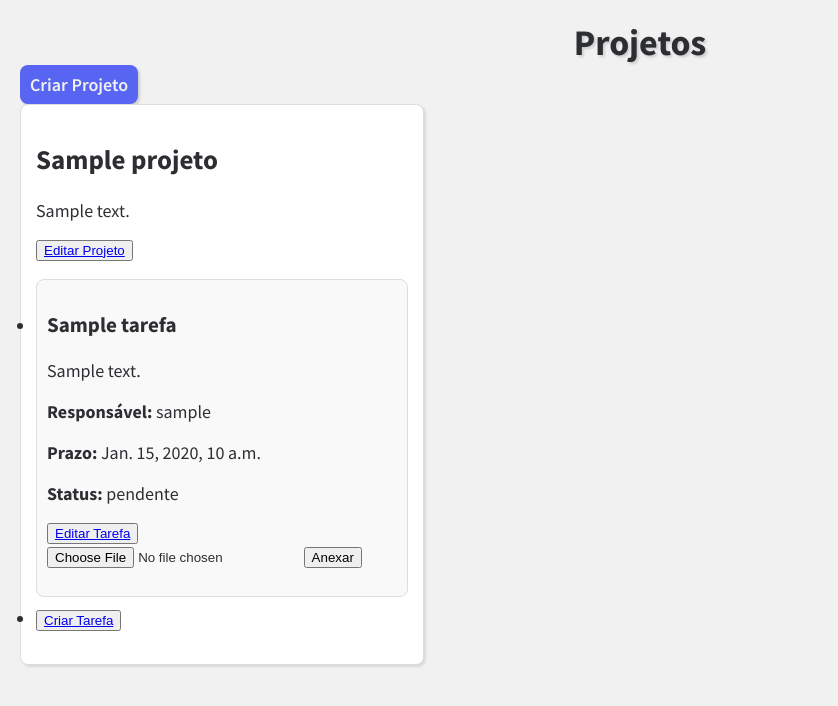
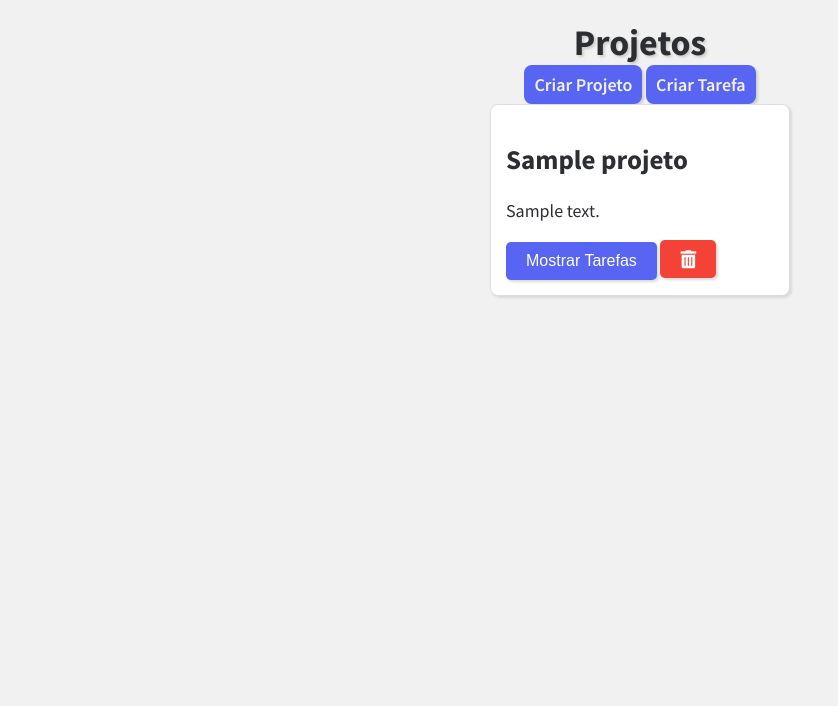
Before and after one commit to PietroFlemming-Glov3r/dw2-Task_Manager, a Django app: page / in a window 1280 px wide. Shown: the part 64-770 px from the top of the page, without its empty margins (0-838 px from the left). Run offline with Django 5.2, Linux system fonts and the light colour scheme; a user stored in the database is signed in; tables that the repository leaves empty hold one stand-in row (values such as "Sample post").

Commit message:
css alterado e botões estão funcionais

```diff
--- a/core/forms.py
+++ b/core/forms.py
@@ -24,4 +24,4 @@ class ComentarioForm(forms.ModelForm):
 class AnexoForm(forms.ModelForm):
     class Meta:
         model = Anexo
-        fields = '__all__'  # Ou especifique os campos necessários
+        fields = ['arquivo', 'nome']
--- a/core/static/css/base.css
+++ b/core/static/css/base.css
@@ -21,8 +21,7 @@ body {
   color: #f1f1f1;
 }
 
-  .nav-left {
-    a {
+.nav-left a {
   font-size: 26px;
   color: #f1f1f1;
   border-radius: 8px;
@@ -31,9 +30,8 @@ body {
   text-shadow: 1.95px 1.95px 2.6px rgba(0, 0, 0, 0.15);
 }
 
-    h1 {
+.nav-left h1 {
   margin: 0;
-    }
 }
 
 .nav-right {
@@ -41,20 +39,22 @@ body {
   align-items: center;
   justify-content: center;
   gap: 10px;
-    .user_logged {
-      text-shadow: 1.95px 1.95px 2.6px rgba(0, 0, 0, 0.15);
-
 }
 
-    p {
+.nav-right .user_logged {
+  text-shadow: 1.95px 1.95px 2.6px rgba(0, 0, 0, 0.15);
+}
+
+.nav-right p {
   margin: 0;
 }
 
-    form {
+.nav-right form {
   margin: 0;
 }
 
-    button, .loggin_button{
+.nav-right button,
+.nav-right .loggin_button {
   background-color: #5865f2;
   border-radius: 8px;
   border: none;
@@ -66,7 +66,7 @@ body {
   padding: 4px 8px;
   box-shadow: rgba(0, 0, 0, 0.15) 1.95px 1.95px 2.6px;
 }
-  }
+
 .loggin_button {
   text-decoration: none;
 }
@@ -76,9 +76,10 @@ body {
   flex-direction: column;
   margin-top: 20px;
   padding: 0 20px;
+  align-items: center;
+}
 
-    .actions {
-      button {
+.content .actions button {
   background-color: #5865f2;
   border-radius: 8px;
   border: none;
@@ -88,12 +89,11 @@ body {
   font-weight: 600;
   padding: 8px 10px;
   box-shadow: rgba(0, 0, 0, 0.15) 1.95px 1.95px 2.6px;
+}
 
-        a {
+.content .actions button a {
   color: #f1f1f1;
   text-decoration: none;
-        }
-      }
 }
 
 h1 {
@@ -113,12 +113,13 @@ body {
   display: flex;
   align-items: center;
   gap: 4px;
+}
 
-      p {
+li.item p {
   margin: 0;
 }
 
-    button {
+li.item button {
   background-color: #5865f2;
   border-radius: 8px;
   border: none;
@@ -129,8 +130,6 @@ body {
   font-weight: 600;
   padding: 4px 8px;
   box-shadow: rgba(0, 0, 0, 0.15) 1.95px 1.95px 2.6px;
-      }
-    }
 }
 
 .post-entry {
@@ -144,7 +143,8 @@ body {
 .post-entry h2 a,
 .post-entry h2 a:visited {
   color: blue;
-    text-decoration: none; }
+  text-decoration: none;
+}
 
 .post-entry p {
   margin: 0;
@@ -154,3 +154,56 @@ body {
 .post-entry h2 a:hover {
   color: red;
 }
+
+button.toggle-tasks {
+  background-color: #5865f2;
+  color: white;
+  padding: 10px 20px;
+  border: none;
+  border-radius: 5px;
+  cursor: pointer;
+  font-size: 16px;
+  box-shadow: rgba(0, 0, 0, 0.15) 1.95px 1.95px 2.6px;
+}
+
+button.toggle-tasks:hover {
+  background-color: #4CAF50;
+}
+
+button.delete-project,
+button.delete-task {
+  background-color: #f44336;
+  color: white;
+  padding: 10px 20px;
+  border: none;
+  border-radius: 5px;
+  cursor: pointer;
+  font-size: 16px;
+  box-shadow: rgba(0, 0, 0, 0.15) 1.95px 1.95px 2.6px;
+}
+
+button.delete-project:hover,
+button.delete-task:hover {
+  background-color: #d32f2f;
+}
+
+button.delete-project i,
+button.delete-task i {
+  font-size: 18px;
+}
+
+.projects-container {
+  display: flex;
+  flex-wrap: wrap;
+  gap: 20px;
+  justify-content: center;
+  max-width: 1200px;
+  width: 100%;
+}
+
+.project-column {
+  flex: 1 1 30%;
+  max-width: 300px;
+  min-width: 250px;
+  box-sizing: border-box;
+}
--- a/core/templates/base.html
+++ b/core/templates/base.html
@@ -7,10 +7,7 @@
   <link rel="preconnect" href="https://fonts.gstatic.com" crossorigin />
   <link href="https://fonts.googleapis.com/css2?family=Source+Sans+Pro:wght@100..900&display=swap" rel="stylesheet" />
   <link href="{% static 'css/base.css' %}" rel="stylesheet" />
-  <link href="{% static 'css/criar_tarefa.css' %}" rel="stylesheet" />
-  <link href="{% static 'css/criar_projeto.css' %}" rel="stylesheet" />
-  <link href="{% static 'css/login.css' %}" rel="stylesheet" />
-  <link href="{% static 'css/signup.css' %}" rel="stylesheet" />
+  <link href="https://cdnjs.cloudflare.com/ajax/libs/font-awesome/5.15.4/css/all.min.css" rel="stylesheet" />
 </head>
 
 <body>
@@ -43,6 +40,7 @@
     <h1 class="title">Projetos</h1>
     <div class="actions">
       <button><a href="{% url 'criar_projeto' %}">Criar Projeto</a></button>
+      <button><a href="{% url 'criar_tarefa' %}">Criar Tarefa</a></button>
     </div>
 
     <!-- Container de Projetos -->
@@ -53,59 +51,54 @@
         <div class="project-header">
           <h2>{{ projeto.nome }}</h2>
           <p>{{ projeto.descricao }}</p>
-          <button><a href="#">Editar Projeto</a></button>
+          <button class="toggle-tasks" data-project-id="{{ projeto.id }}">Mostrar Tarefas</button>
+          <form action="{% url 'excluir_projeto' projeto.id %}" method="post" style="display: inline;">
+            {% csrf_token %}
+            <button type="submit" class="delete-project" onclick="return confirm('Tem certeza que deseja excluir este projeto?');">
+              <i class="fas fa-trash-alt"></i>
+            </button>
+          </form>
         </div>
 
         <!-- Tarefas do Projeto -->
-        <ul class="tasks-list">
+        <ul id="tasks-{{ projeto.id }}" class="tasks-list" style="display: none; margin-top: 10px;">
           {% for tarefa in tarefas %}
           {% if tarefa.projeto == projeto %}
           <li class="task-item" style="border: 1px solid #ddd; padding: 10px; margin-bottom: 10px; border-radius: 8px; background-color: #f9f9f9;">
             <!-- Detalhes da Tarefa -->
             <h3>{{ tarefa.nome }}</h3>
-            <p>{{ tarefa.descricao }}</p>
+            <p><strong>Descrição:</strong> {{ tarefa.descricao }}</p>
             <p><strong>Responsável:</strong> {{ tarefa.responsavel }}</p>
             <p><strong>Prazo:</strong> {{ tarefa.prazo }}</p>
             <p><strong>Status:</strong> {{ tarefa.status }}</p>
             {% if tarefa.status == 'Concluída' %}
             <p><strong>Data de Conclusão:</strong> {{ tarefa.data_conclusao }}</p>
             {% endif %}
-            <button><a href="#">Editar Tarefa</a></button>
 
-            <!-- Seção de Anexos -->
+            <!-- Anexos da Tarefa -->
+            {% with tarefa.anexos.all as anexos %}
+            {% if anexos %}
             <div class="attachments-section">
-              {% with anexos|length as num_anexos %}
-              {% if num_anexos > 0 %}
               <h4>Anexos:</h4>
               <ul>
                 {% for anexo in anexos %}
-                {% if anexo.tarefa == tarefa %}
                 <li>
-                  <a href="{{ anexo.arquivo.url }}">{{ anexo.nome }}</a>
-                  <p><strong>Data:</strong> {{ anexo.criado_em }}</p>
-                  <p><strong>Autor:</strong> {{ anexo.autor }}</p>
+                  <a href="{{ anexo.arquivo.url }}" target="_blank">{{ anexo.nome }}</a>
                 </li>
-                {% endif %}
                 {% endfor %}
               </ul>
-              {% endif %}
-              {% endwith %}
-              <!-- Botão para anexar arquivo -->
-              <form method="POST" enctype="multipart/form-data">
-                {% csrf_token %}
-                <input type="hidden" name="tarefa_id" value="{{ tarefa.id }}" />
-                <input type="file" name="arquivo" />
-                <button type="submit">Anexar</button>
-              </form>
             </div>
+            {% endif %}
+            {% endwith %}
+            <form action="{% url 'excluir_tarefa' tarefa.id %}" method="post" style="display: inline;">
+              {% csrf_token %}
+              <button type="submit" class="delete-task" onclick="return confirm('Tem certeza que deseja excluir esta tarefa?');">
+                <i class="fas fa-trash-alt"></i>
+              </button>
+            </form>
           </li>
           {% endif %}
           {% endfor %}
-
-          <!-- Botão para criar nova tarefa -->
-          <li>
-            <button><a href="{% url 'criar_tarefa' %}">Criar Tarefa</a></button>
-          </li>
         </ul>
       </div>
       {% empty %}
@@ -115,6 +108,26 @@
     {% endif %}
     {% endblock content %}
   </div>
+
+  <!-- Script para alternar a exibição das tarefas -->
+  <script>
+    document.addEventListener('DOMContentLoaded', () => {
+      const toggleButtons = document.querySelectorAll('.toggle-tasks');
+      toggleButtons.forEach(button => {
+        button.addEventListener('click', () => {
+          const projectId = button.getAttribute('data-project-id');
+          const tasksList = document.getElementById(`tasks-${projectId}`);
+          if (tasksList.style.display === 'none') {
+            tasksList.style.display = 'block';
+            button.textContent = 'Esconder Tarefas';
+          } else {
+            tasksList.style.display = 'none';
+            button.textContent = 'Mostrar Tarefas';
+          }
+        });
+      });
+    });
+  </script>
 </body>
 
 </html>
--- a/core/urls.py
+++ b/core/urls.py
@@ -5,4 +5,6 @@ urlpatterns = [
     path('', views.home , name="home"),
     path('criar', views.criar_projeto, name='criar_projeto'),
     path('criarTarefa', views.criar_tarefa, name='criar_tarefa'),
+    path('excluir_projeto/<int:projeto_id>/', views.excluir_projeto, name='excluir_projeto'),
+    path('excluir_tarefa/<int:tarefa_id>/', views.excluir_tarefa, name='excluir_tarefa'),
 ]
--- a/core/views.py
+++ b/core/views.py
@@ -1,8 +1,20 @@
 from django.shortcuts import render, get_object_or_404, redirect
 from django.contrib.auth.decorators import login_required
 from .models import Projeto, Tarefa, Comentario, Anexo
-from .forms import ProjetoForm, TarefaForm, ComentarioForm, AnexoForm  # Assumindo que criará esses forms
+from .forms import ProjetoForm, TarefaForm, ComentarioForm, AnexoForm
 from django.contrib.auth import views as auth_views
+
+@login_required
+def excluir_projeto(request, projeto_id):
+    projeto = get_object_or_404(Projeto, id=projeto_id)
+    projeto.delete()
+    return redirect('home')
+
+@login_required
+def excluir_tarefa(request, tarefa_id):
+    tarefa = get_object_or_404(Tarefa, id=tarefa_id)
+    tarefa.delete()
+    return redirect('home')
 
 def home(request):
     projetos = Projeto.objects.all()
@@ -21,10 +33,25 @@ def criar_projeto(request):
 
 def criar_tarefa(request):
     if request.method == "POST":
-        form = TarefaForm(request.POST)
-        if form.is_valid():
-            form.save()
+        tarefa_form = TarefaForm(request.POST)
+        anexo_form = AnexoForm(request.POST, request.FILES)
+
+        if tarefa_form.is_valid():
+            tarefa = tarefa_form.save()
+
+            if anexo_form.is_valid():
+                anexo = anexo_form.save(commit=False)
+                anexo.tarefa = tarefa
+                anexo.save()
+
             return redirect('/')
+
     else:
-        form = TarefaForm()
-    return render(request, 'criar_tarefas.html', {'form': form})
+        tarefa_form = TarefaForm()
+        anexo_form = AnexoForm()
+
+    context = {
+        'form': tarefa_form,
+        'anexo_form': anexo_form,
+    }
+    return render(request, 'criar_tarefas.html', context)
```
Also changed, not shown: core/templates/criar_tarefas.html (+21 -9 lines). Lines whose indentation alone changed are shown as unchanged.
